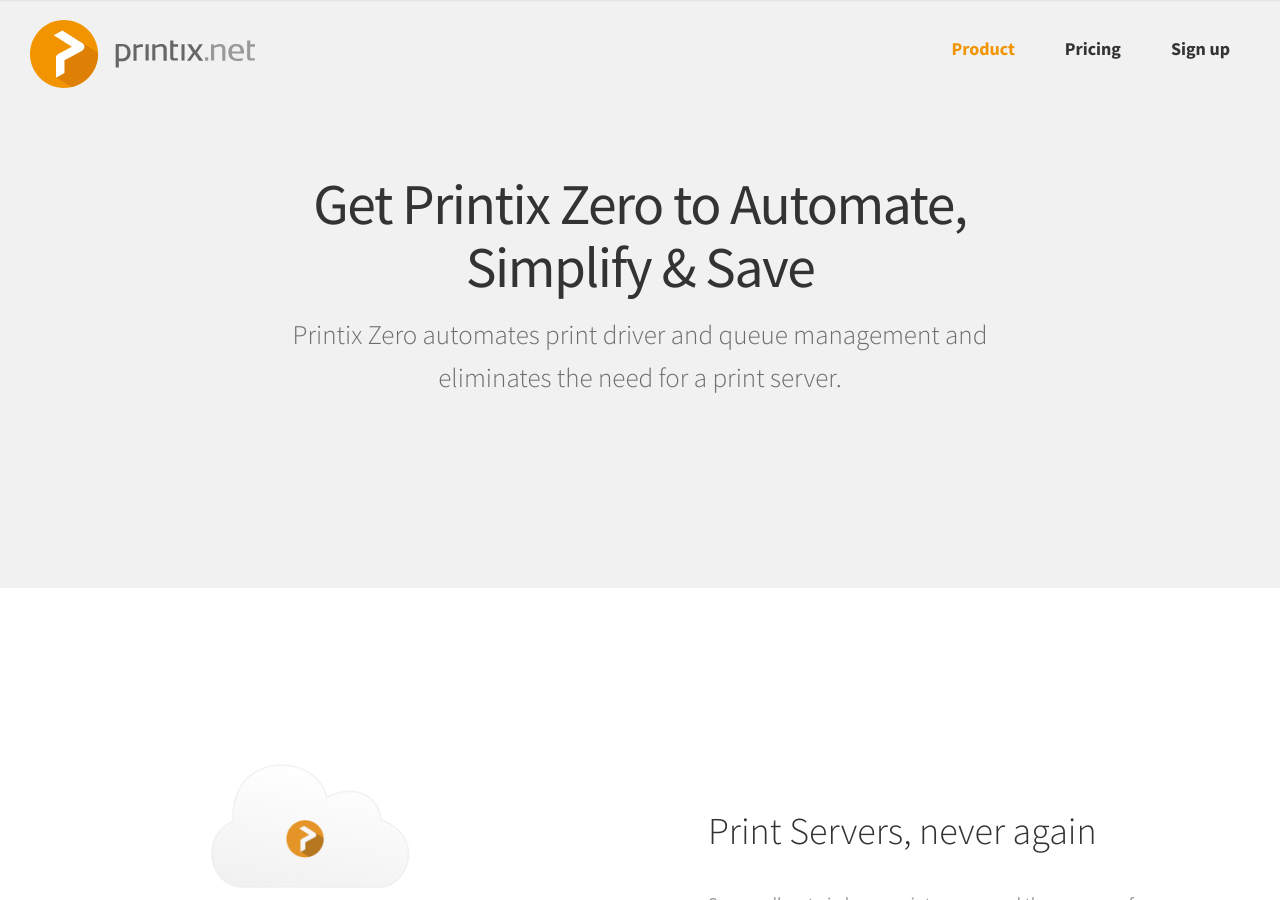
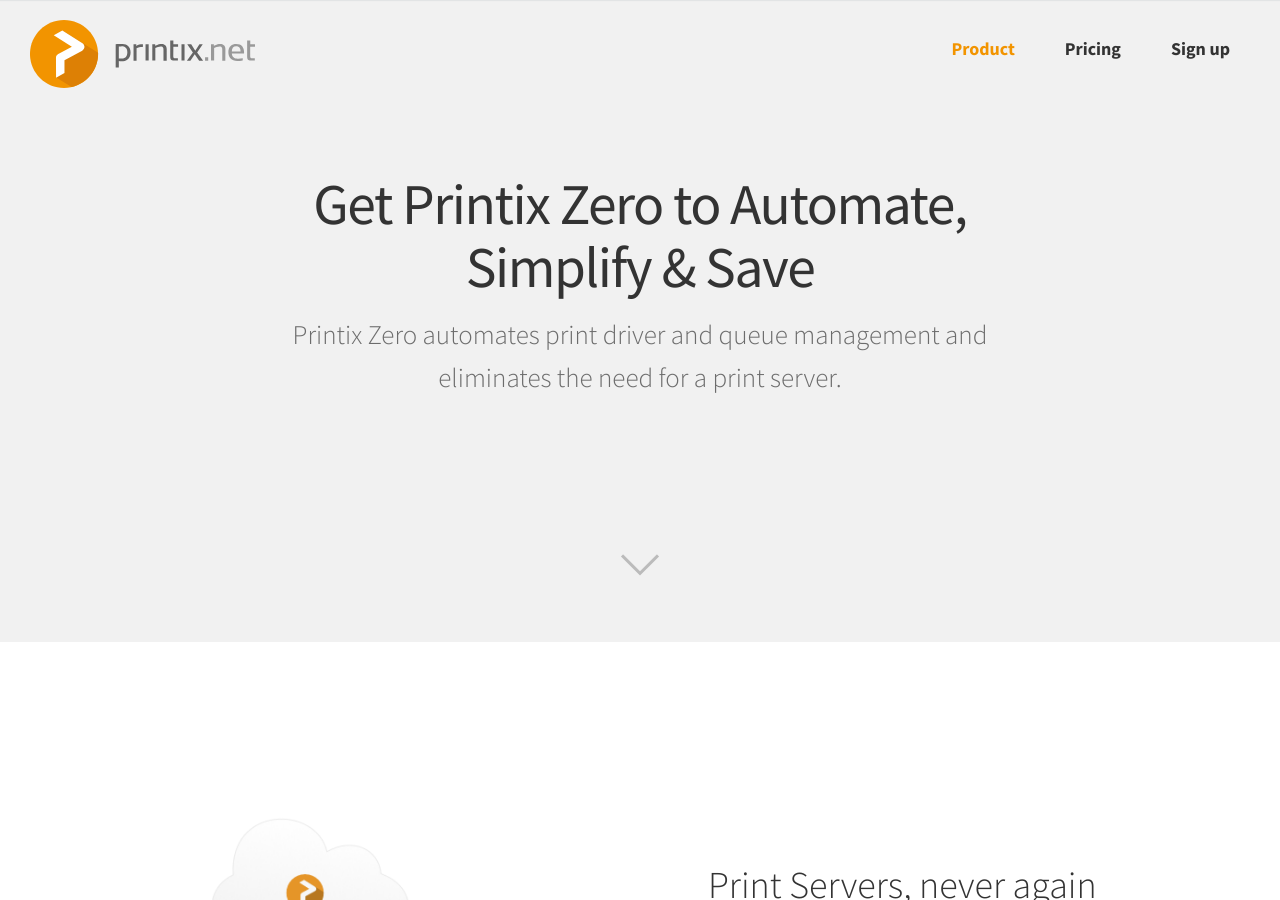
Before and after one commit to aakjaer/printix, a Jekyll site: the page built from zero/index.html, in a window 1280 px wide and 900 px high. Built offline with Jekyll 4.4.1, drawn with Linux system fonts in a browser that asks for light colours; Markdown is read by kramdown in place of the engine named in the settings.

Commit message:
Adding transitions to Zero page

```diff
--- a/zero/index.html
+++ b/zero/index.html
@@ -3,7 +3,7 @@
 bodyclass: page-product page-zero
 ---
 
-<div class="section section-intro section-gray">
+<div class="section section-intro section-gray section-more">
 	<div class="section-content">
 		<h1 class="hero-heading editable">Get Printix Zero to Automate, Simplify &amp; Save</h1>
 		<p class="lead editable">Printix Zero automates print driver and queue management and eliminates the need for a print server.</p>
@@ -13,8 +13,8 @@
 <div class="zero-automated section section-full">
 	<div class="section-content">
 		<div class="row">
-			<div class="col-sm-6 col-sm-push-6">
-				<div class="tour-description">
+			<div class="col-sm-6 col-sm-push-6 ">
+				<div class="tour-description animate fadein">
 					<h2 class="tour-heading editable">Print Servers, never again</h2>
 					<div class="editable">
 						<p>Say goodbye to in house print servers and the expense of hardware, licenses, administration, upgrades and power consumption.</p>
@@ -30,7 +30,7 @@
 				</div>
 			</div>
 			<div class="col-sm-6 col-sm-pull-6">
-				<figure class="tour-image">
+				<figure class="tour-image animate fadein">
 					<img class="editable" src="{{ site.baseurl }}/assets/images/illustrations/automated@2x.png" alt="" />
 				</figure>
 			</div>
@@ -42,7 +42,7 @@
 	<div class="section-content">
 		<div class="row">
 			<div class="col-sm-6">
-				<div class="tour-description">
+				<div class="tour-description animate fadein">
 					<h2 class="tour-heading editable">Print Administration solved</h2>
 					<div class="editable">
 						<p>Say goodbye to in house print servers and the expense of hardware, licenses, administration, upgrades and power consumption.</p>
@@ -67,7 +67,7 @@
 				</div>
 			</div>
 			<div class="col-sm-6">
-				<figure class="tour-image">
+				<figure class="tour-image animate fadein">
 					<img class="editable" src="{{ site.baseurl }}/assets/images/illustrations/print-admin-solved@2x.png" alt="" />
 				</figure>
 			</div>
@@ -79,7 +79,7 @@
 	<div class="section-content">
 		<div class="row">
 			<div class="col-sm-6 col-sm-push-6">
-				<div class="tour-description">
+				<div class="tour-description animate fadein">
 					<h2 class="tour-heading editable">Immediate cost savings</h2>
 
 					<div class="editable">
@@ -90,7 +90,7 @@
 				</div>
 			</div>
 			<div class="col-sm-6 col-sm-pull-6">
-				<figure class="tour-image">
+				<figure class="tour-image animate fadein">
 					<img class="editable" src="{{ site.baseurl }}/assets/images/illustrations/cost-saving@2x.png" alt="" />
 				</figure>
 			</div>
```
